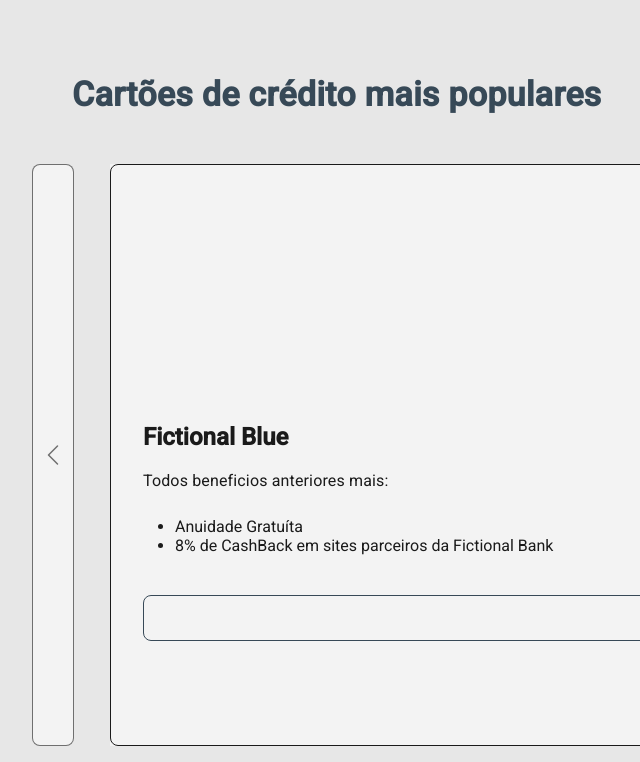
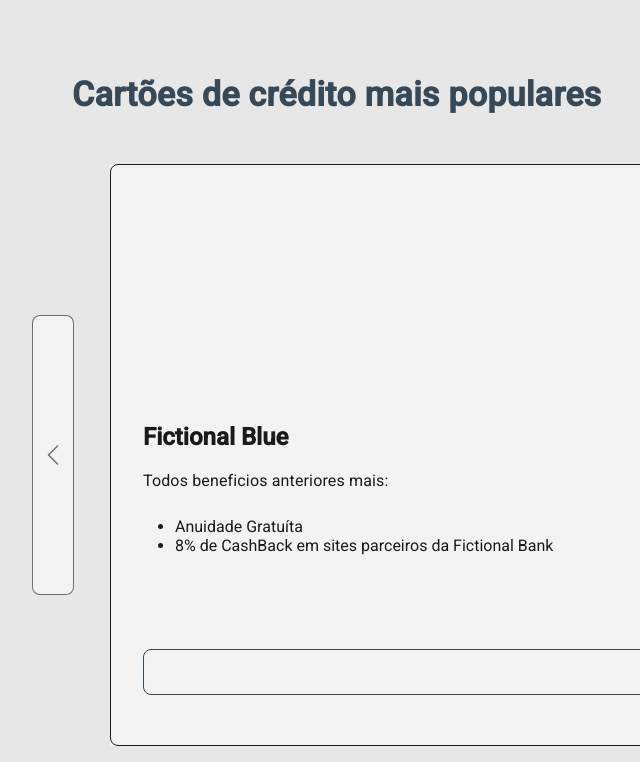
Before and after one commit to Felipe-alv-es/bank-website, a React (Create React App) app: page / in a window 1280 px wide. Shown: the part 1651-2413 px from the top of the page, without its empty margins (0-640 px from the left). Built offline with nearby package versions, Linux system fonts and the light colour scheme.

Commit message:
chore(CreditCardPage): finished swiper style

```diff
--- a/src/components/Creditcard/Creditcard.js
+++ b/src/components/Creditcard/Creditcard.js
@@ -42,6 +42,7 @@ const Creditcard = () => {
           {creditCardSlider.map((item) => (
             <SwiperSlide key={item.id}>
               <Box sx={getTextBoxStyle}>
+                <Box sx={{ height: "80%" }}>
                   <Box sx={getImageBoxStyle}>
                     <Box component="img" alt={item.title} src={item.img} />
                   </Box>
@@ -54,6 +55,7 @@ const Creditcard = () => {
                   <Box sx={{ m: 3 }} />
                   <Box sx={{ paddingLeft: "32px" }}>{item.list}</Box>
                   <Box sx={{ m: 5 }} />
+                </Box>
                 <StyledButton>{"Confira"}</StyledButton>
               </Box>
             </SwiperSlide>
--- a/src/components/Creditcard/Creditcard.styles.tsx
+++ b/src/components/Creditcard/Creditcard.styles.tsx
@@ -11,6 +11,8 @@ export const getIconButtonStyle = () => ({
   borderWidth: "1px",
   background: "#f3f3f3",
   borderRadius: "8px",
+  height: "280px", // Verificar o Height para ficar responsivo
+  alignSelf: "center",
 });
 
 export const getTextBoxStyle = () => ({
--- a/src/components/Navbar/Navbar.styles.tsx
+++ b/src/components/Navbar/Navbar.styles.tsx
@@ -31,7 +31,7 @@ export const getNavbarStyles = (): SxProps => ({
         borderRadius: "5px",
         transition: ".5s",
         fontSize: "14px",
-        fontWeight: "bold",
+        fontWeight: "medium",
         height: "40px",
         padding: "16px",
         ":hover": {
```
Lines whose indentation alone changed are shown as unchanged.
